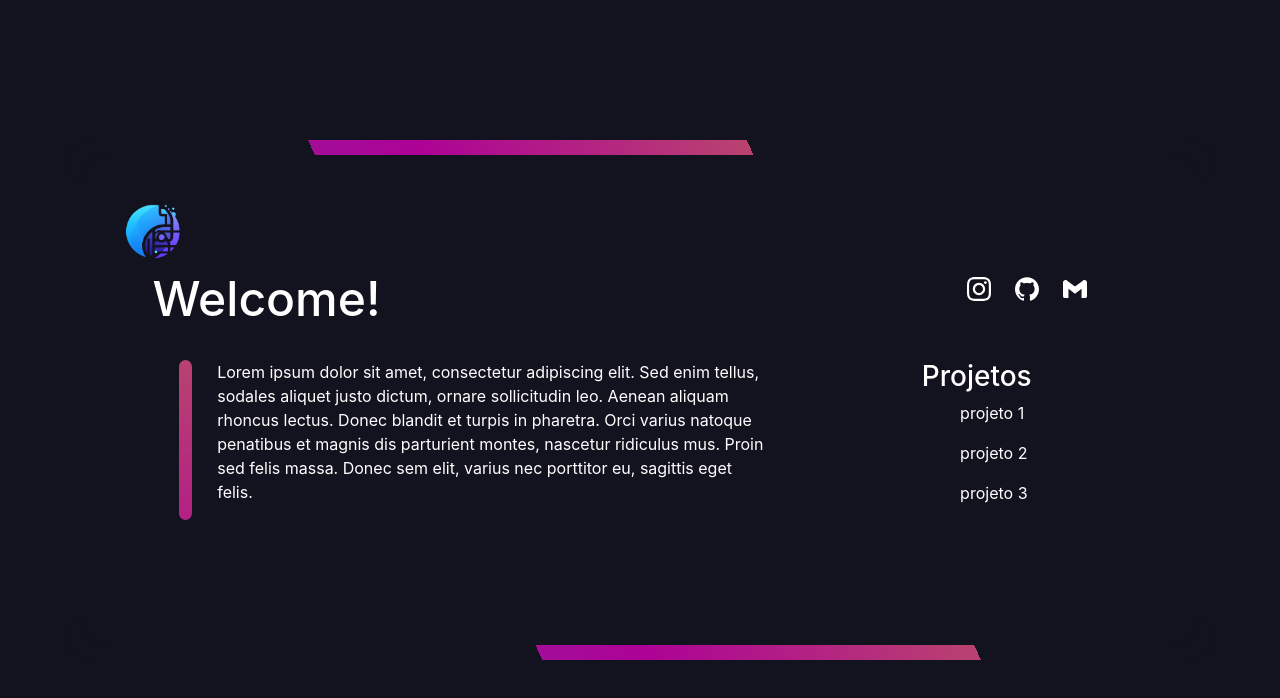
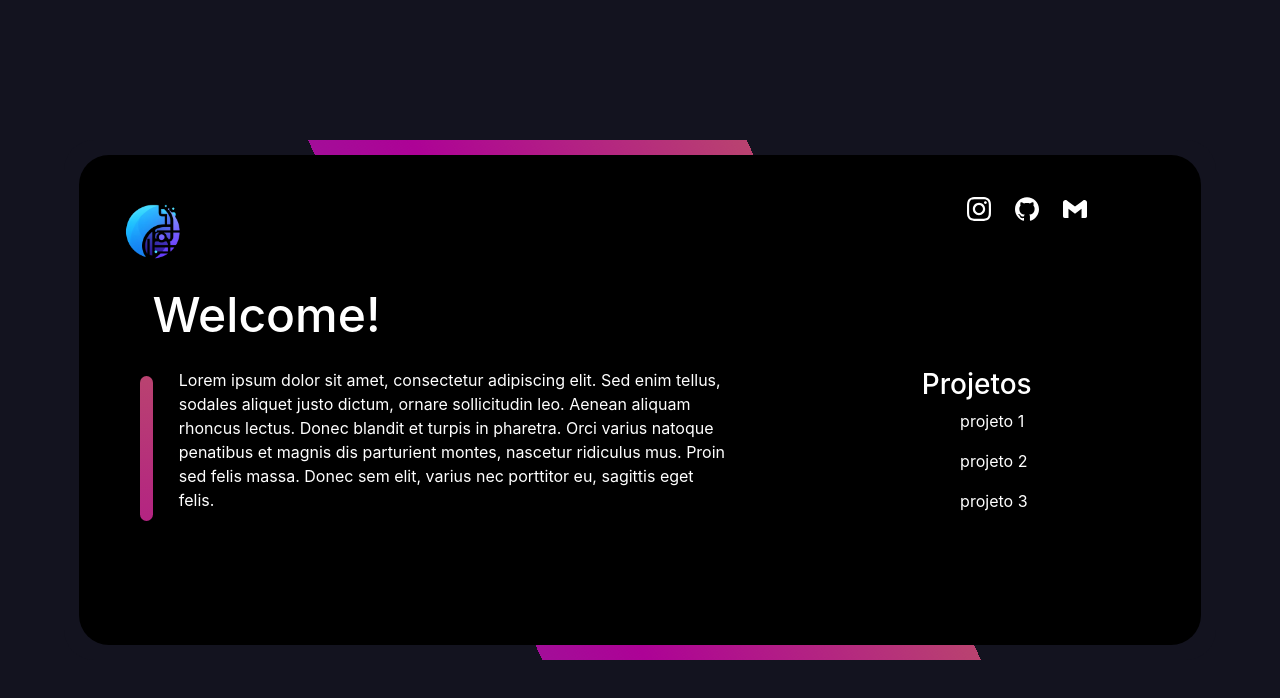
Before and after one commit to CreativeTrail/portifolio, a React (Create React App) app in the folder portifolio/: page / in a window 1280 px wide. Shown: the top 698 px of the page. Built offline with nearby package versions, Linux system fonts and the light colour scheme.

Commit message:
style(portifolio): Modifica cores e posições dos elementos

```diff
--- a/portifolio/src/pages/welcomePage/WelcomePage.js
+++ b/portifolio/src/pages/welcomePage/WelcomePage.js
@@ -13,14 +13,9 @@ function WelcomePage (){
     <div className='welcomePageBg'>
         <Container fluid className='centerContainer'>
             <div className='content'>
-                <Row className='logo_div'>
-                    <Col>
+                <Row>
+                <Col className='col-8 logo_div'>
                         <img src={Logo} alt='vazio' className="logo" />
-                    </Col>
-                </Row>
-                <Row>
-                    <Col className='col-8'>
-                        <h1>Welcome!</h1>
                     </Col>
                     <Col>
                     <ul className='redes_sociais'>
@@ -36,6 +31,13 @@ function WelcomePage (){
                     </ul>
 
                     </Col>
+                </Row>
+
+                <Row>
+                    <Col className='col-7'>
+                        <h1>Welcome!</h1>
+                    </Col>
+
                 </Row>
                 <Row className='display_conteudo'>
                     <Col className='col-8 posicao_paragrafo'>
--- a/portifolio/src/pages/welcomePage/welcomePage.css
+++ b/portifolio/src/pages/welcomePage/welcomePage.css
@@ -12,11 +12,11 @@ code {
 .welcomePageBg {
     align-items: center;
     height: 100vh;
-    max-height: 100vh
+    max-height: 100vh;
+    background-color: #13131f;
 }
 
 .centerContainer,.welcomePageBg {
-    background-color: #13131f;
     display: flex;
     justify-content: center;
     overflow: hidden
@@ -30,6 +30,7 @@ code {
     padding: 50px;
     position: relative;
     z-index: 1;
+    background-color: #13131f;
 }
 
 .centerContainer:before {
@@ -104,7 +105,7 @@ code {
 }
 
 .centerContainer:after {
-    background-color: #13131f;
+    background-color: #000000;
     border-radius: inherit;
     content: "";
     inset: 15px;
@@ -125,7 +126,7 @@ p{
 h1 {
     font-size: 3em;
     padding-left: 3vw;
-    padding-bottom: 3vh;
+    padding-top: 2vh;
 }
 
 .div_paragrafo{
@@ -133,8 +134,8 @@ h1 {
     overflow: hidden;
     border-radius: 30px;
     flex-basis: 9%;
-    height: 100vh;
-    max-height: 20vh;
+    height: 100%;
+    max-height: 90%;
     max-width: 1vw;
     position: relative;
     z-index: 1;
@@ -173,17 +174,10 @@ h1 {
     width: 5rem;
 }
 
-.logo_div{
-    height: 10%;
-    top: 0;
-    right: 0;
-    padding-bottom: 10vh;
-    position: relative;
-}
-
 .posicao_paragrafo{
-    padding-left: 5vw;
+    padding-left: 2vw;
     display: flex;
+    align-items: center;
 }
 
 .posicao_menu_projects{
@@ -201,13 +195,14 @@ h1 {
     color: white;
 }
 .redes_sociais li{
-    margin-left: 1em;
+    padding-left: 1em;
     font-size: 1.5em;
-    animation: redes_sociais_inverso 0.3s;
+    animation: redes_sociais_inverso 1s;
     cursor: pointer;
 }
 
 .redes_sociais li:hover{
+    padding-left: 1em;
     color: #2c94b7;
     font-size: 2em;
     animation: redes_sociais_hover 1s;
@@ -225,9 +220,11 @@ h1 {
 @keyframes redes_sociais_inverso {
     from{
         font-size: 2em;
+        color: #2c94b7;
     }
     to {
         font-size: 1.5em;
+        color: white;
     }
 }
 
@@ -235,6 +232,7 @@ h1 {
     display: flex;
     flex-direction: row;
     flex-wrap: wrap;
+    padding-top: 2vh;
 }
 
 
```
